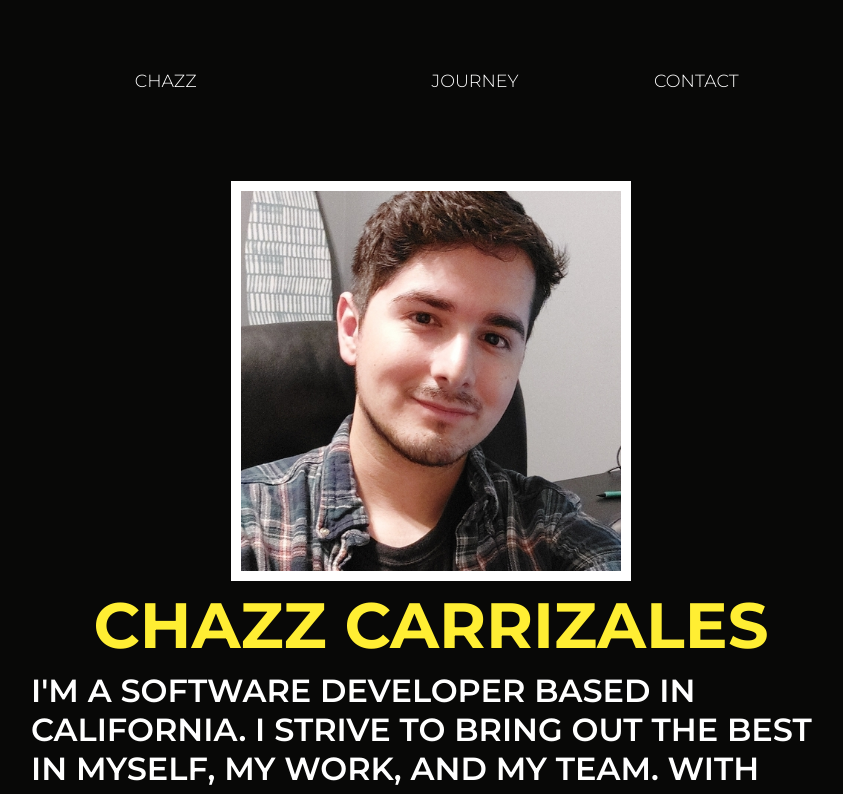
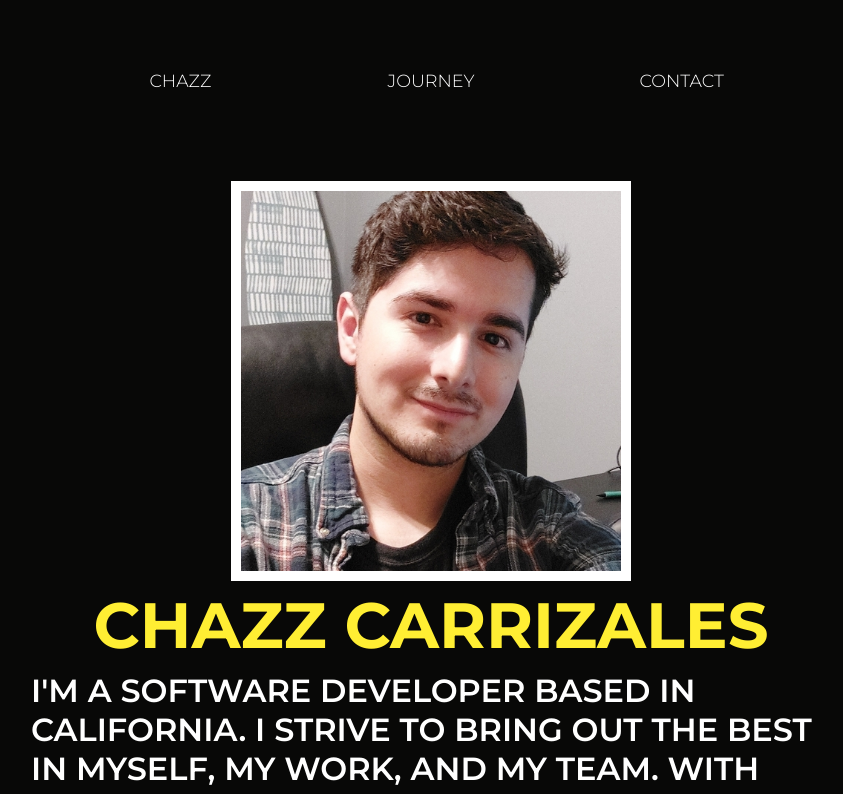
Before and after one commit to czcarrizales/react-portfolio, a React (Create React App) app: page / in a window 1280 px wide. Shown: the top 794 px of the page, without its empty margins (209-1052 px from the left). Built offline with nearby package versions, Linux system fonts and the light colour scheme.

Commit message:
centering nav links

```diff
--- a/src/css/Navbar.css
+++ b/src/css/Navbar.css
@@ -19,10 +19,6 @@ li {
     flex: 1 1 0px;
     color: white;
     text-decoration: none;
-}
-
-nav ul li:nth-child(2) {
-    margin-left: 5em;
 }
 
 .navLinks a {
```
